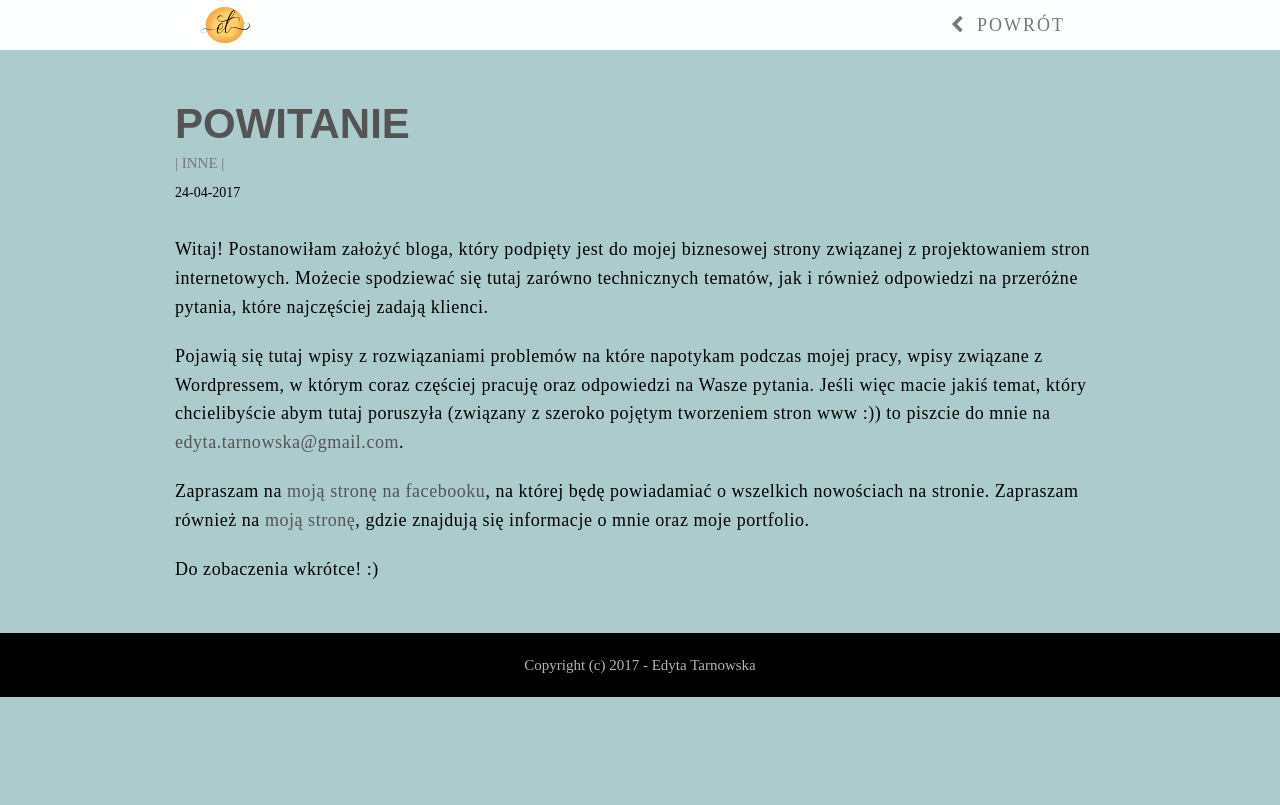
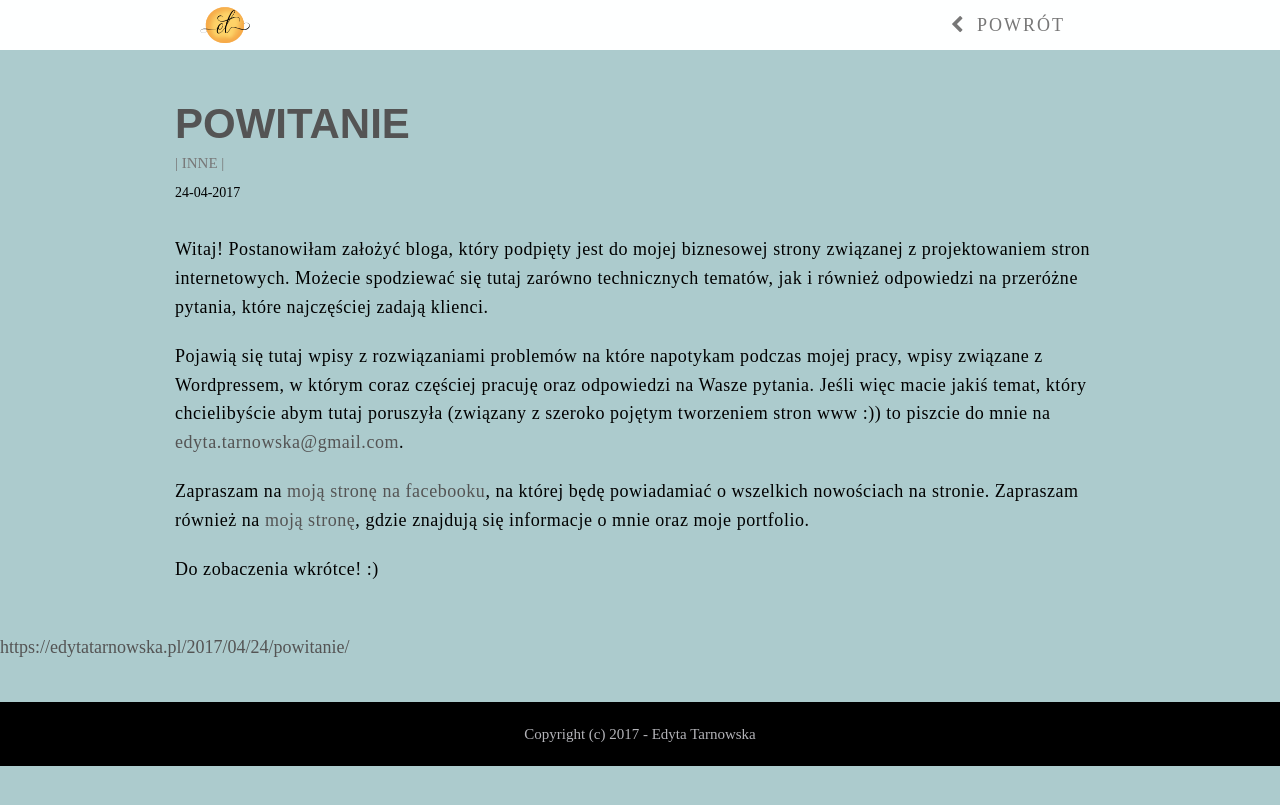
Before and after one commit to morfiwen/edytatarnowska-portfolio, a Jekyll site: the page built from _posts/2017-04-24-powitanie.markdown, in a window 1280 px wide. Shown: the top 805 px of the page. Built offline with Jekyll 4.4.1, drawn with Linux system fonts in a browser that asks for light colours; some web fonts are replaced; some of the changed lines change nothing that is shown.

Commit message:
disqus 4

```diff
--- a/_layouts/post.html
+++ b/_layouts/post.html
@@ -43,6 +43,8 @@
   </div>
 </div>
 
+<p><a href="https://edytatarnowska.pl{{ page.url }}">https://edytatarnowska.pl{{ page.url }}</a></p>
+
 <div class="disqus-comments">
   {% if page.comments %}
 
@@ -54,11 +56,11 @@
     *  LEARN WHY DEFINING THESE VARIABLES IS IMPORTANT: https://disqus.com/admin/universalcode/#configuration-variables*/
 
     var disqus_config = function () {
-    this.page.url = 'https://edytatarnowska.pl{{ page.url }}';  // Replace PAGE_URL with your page's canonical URL variable
-    this.page.identifier = '{{ page.id }}'; // Replace PAGE_IDENTIFIER with your page's unique identifier variable
+    this.page.url = 'https://edytatarnowska.pl{{ page.url }}';
+    this.page.identifier = '{{ page.id }}';
     };
 
-    (function() { // DON'T EDIT BELOW THIS LINE
+    (function() {
     var d = document, s = d.createElement('script');
     s.src = 'https://projektowanie-stron-internetowych-edyta-tarnowska.disqus.com/embed.js';
     s.setAttribute('data-timestamp', +new Date());
```
